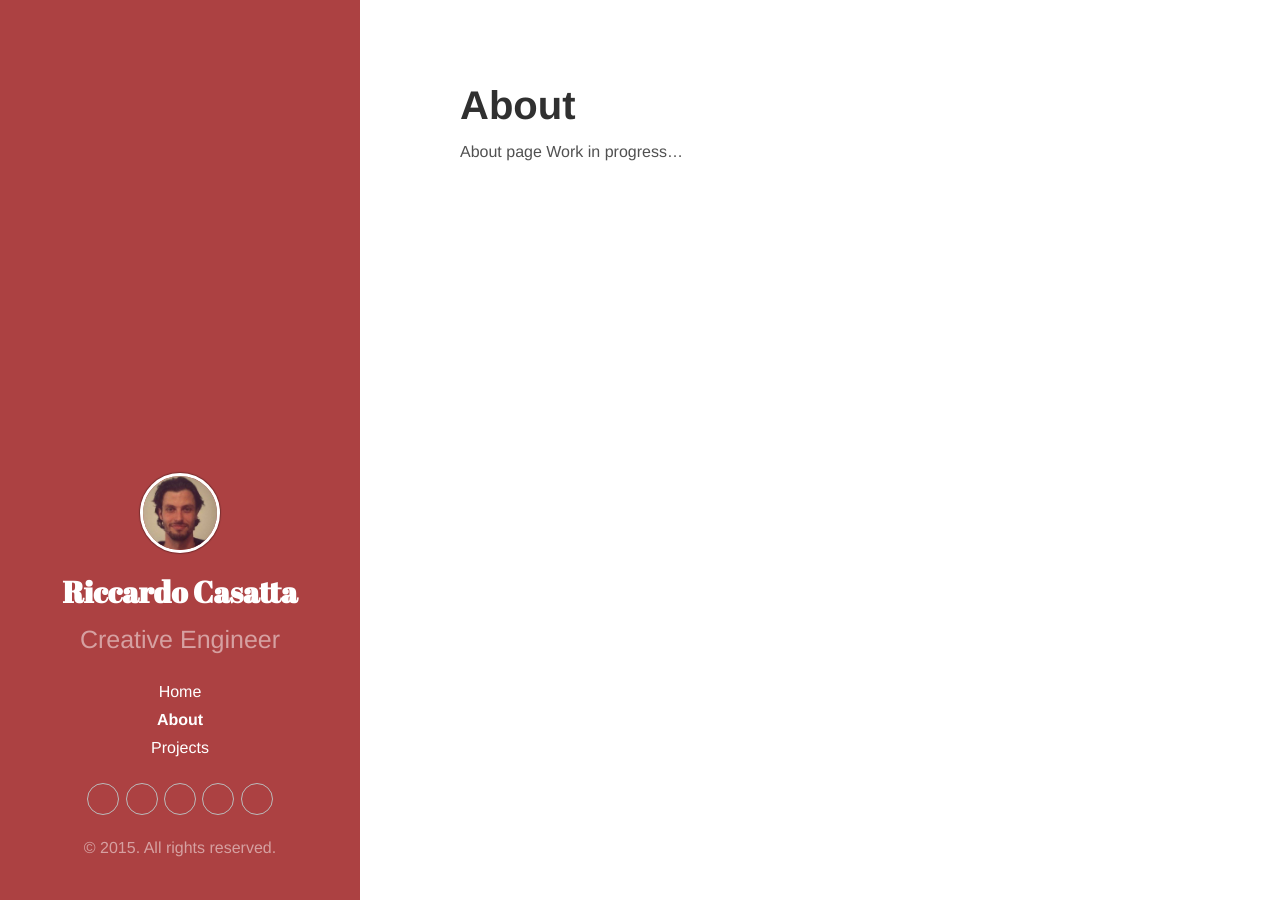
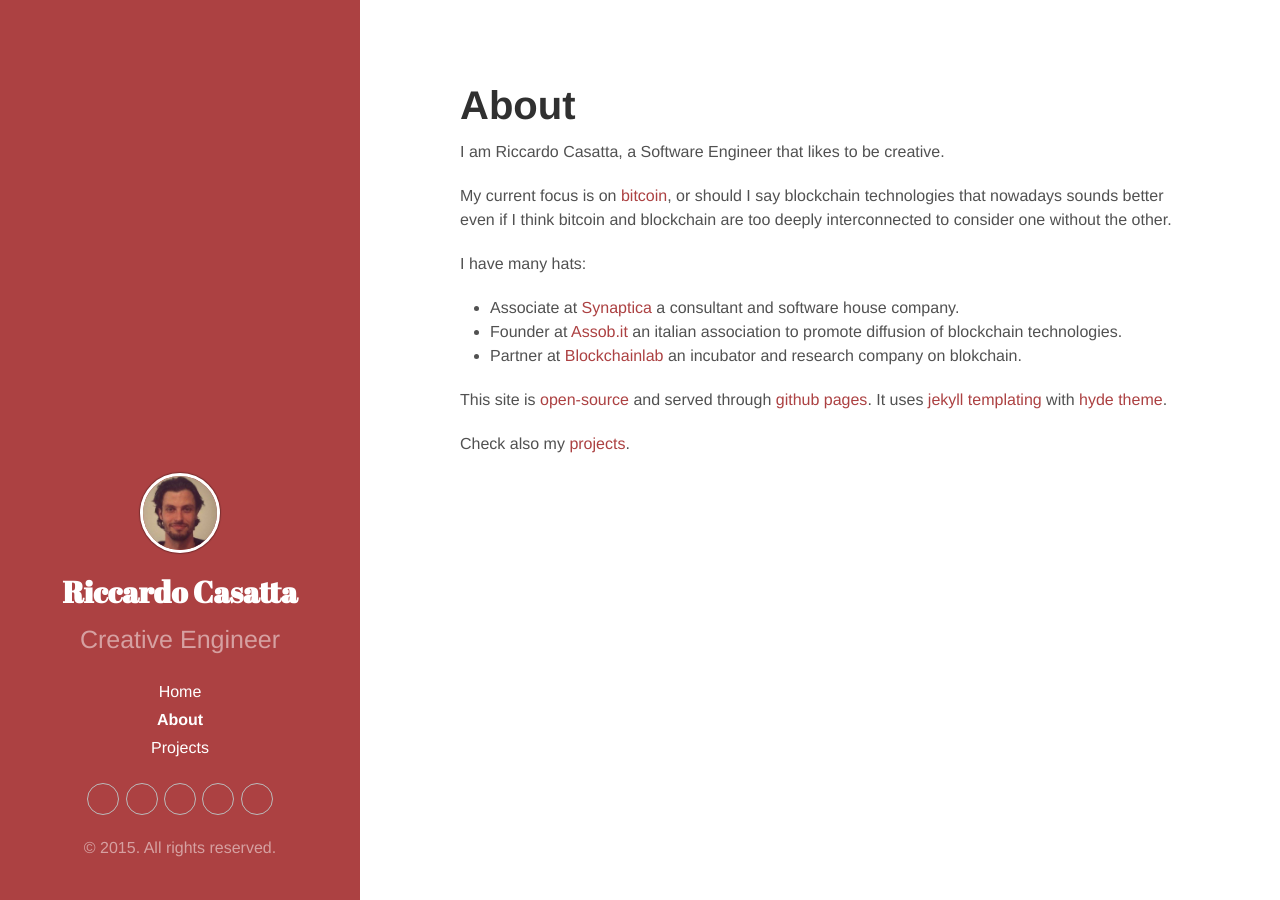
Before and after one commit to RCasatta/riccardo.casatta.it, a Jekyll site: the page built from about.md, in a window 1280 px wide. Built offline with Jekyll 4.4.1, drawn with Linux system fonts in a browser that asks for light colours; some web fonts are replaced.

Commit message:
About page

```diff
--- a/_config.yml
+++ b/_config.yml
@@ -11,7 +11,7 @@ twitter_username: RCasatta
 github_username:  RCasatta
 
 # Build settings
-markdown: kramdown
+#markdown: kramdown
 #paginate: 5
 
 
--- a/_includes/head.html
+++ b/_includes/head.html
@@ -19,8 +19,10 @@
   <link rel="stylesheet" href="http://fonts.googleapis.com/css?family=PT+Sans:400,400italic,700|Abril+Fatface">
 
   <!-- Icons -->
+  <!--
   <link rel="apple-touch-icon-precomposed" sizes="144x144" href="{{ site.baseurl }}public/apple-touch-icon-144-precomposed.png">
                                  <link rel="shortcut icon" href="{{ site.baseurl }}public/favicon.ico">
+  -->
 
   <!-- RSS -->
   <link rel="alternate" type="application/rss+xml" title="RSS" href="/atom.xml">
--- a/about.md
+++ b/about.md
@@ -4,5 +4,17 @@ title: About
 permalink: /about/
 ---
 
-About page
-Work in progress...
+
+I am Riccardo Casatta, a Software Engineer that likes to be creative.
+
+My current focus is on [bitcoin](http://bitcoin.org), or should I say blockchain technologies that nowadays sounds better even if I think bitcoin and blockchain are too deeply interconnected to consider one without the other.
+
+I have many hats:
+
+* Associate at [Synaptica](http://synaptica.info) a consultant and software house company.
+* Founder at [Assob.it](http://assob.it) an italian association to promote diffusion of blockchain technologies.
+* Partner at [Blockchainlab](http://blockchainlab.it) an incubator and research company on blokchain.
+
+This site is [open-source](https://github.com/RCasatta/rcasatta.github.io) and served through [github pages](https://pages.github.com/). It uses [jekyll templating](https://jekyllrb.com/) with [hyde theme](https://github.com/poole/hyde).
+
+Check also my [projects](/projects).
```
